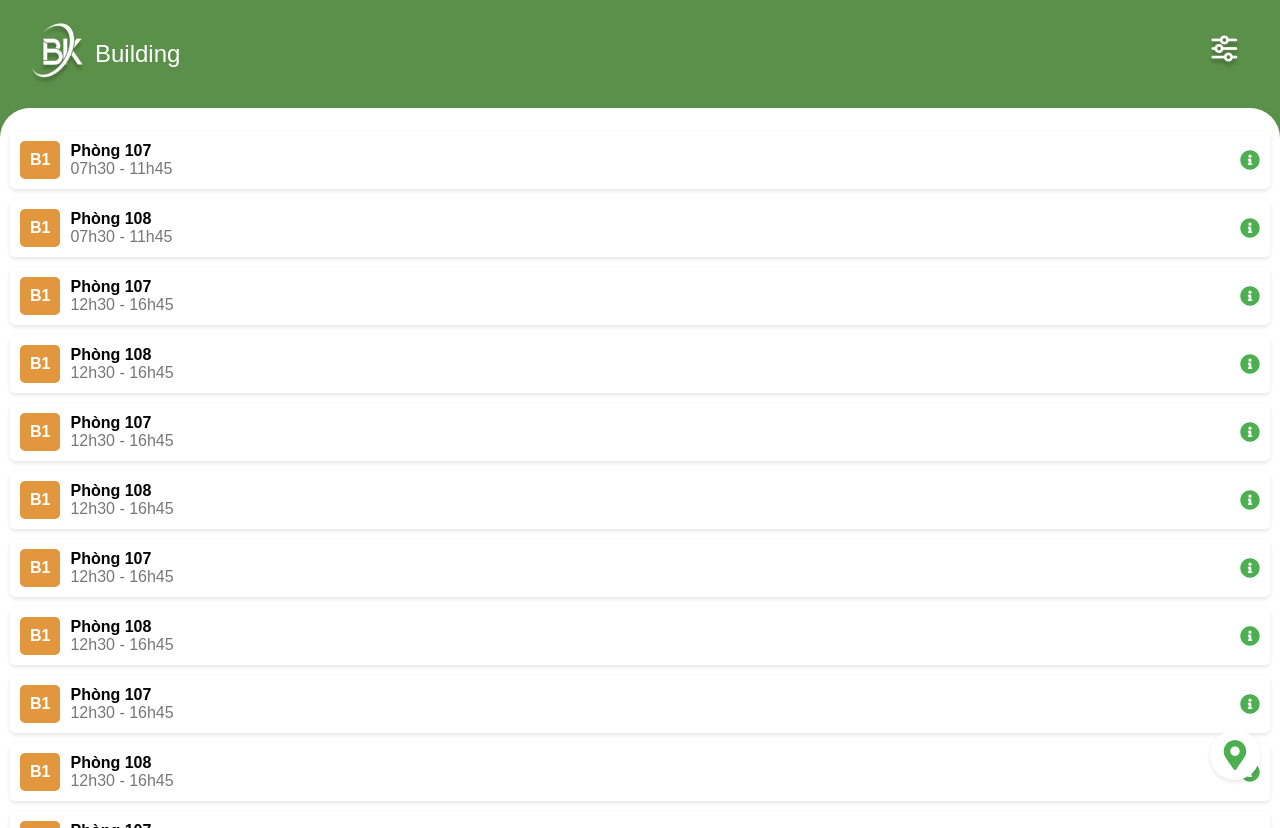
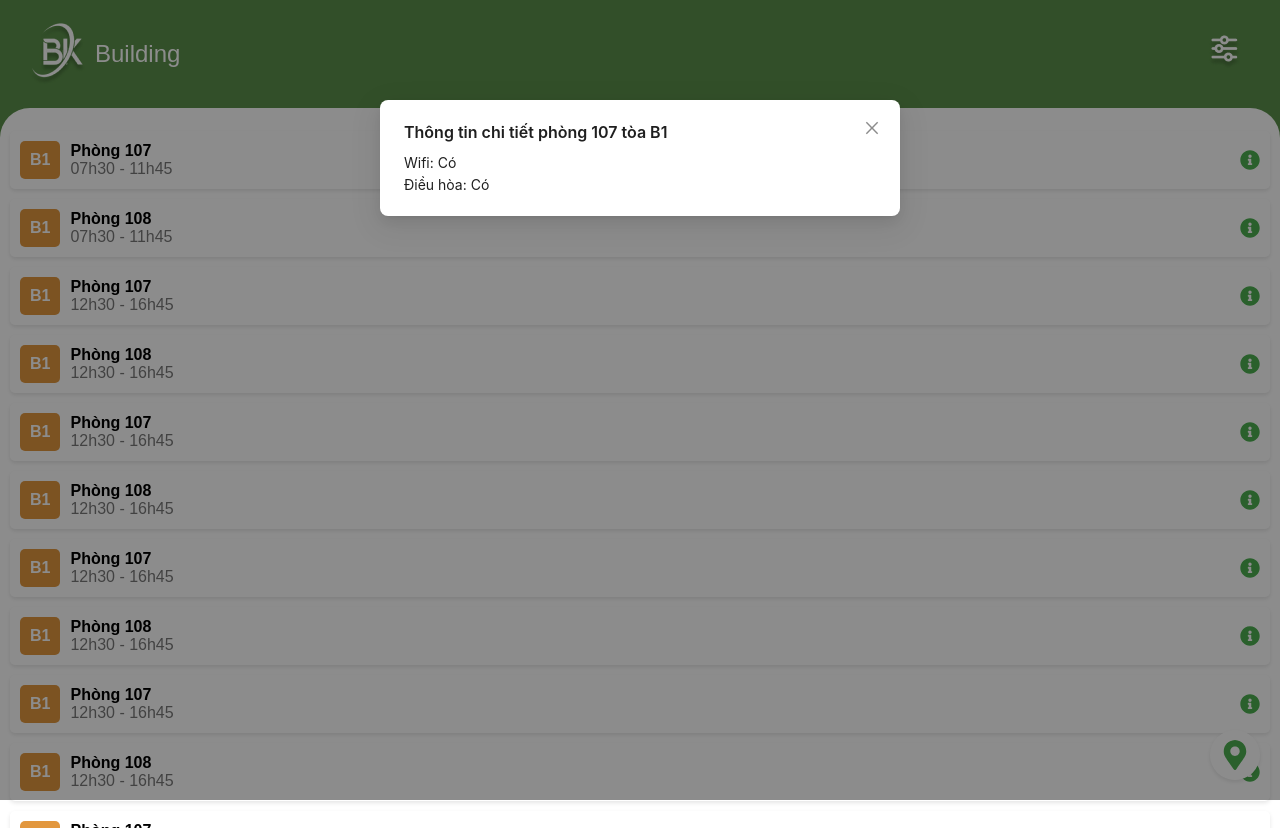
Before and after one commit to dinhminhx/bk_building, a React (Create React App) app: page / in a window 1280 px wide. Both pictures are taken after a click on the icon 1250 px from the left and 159 px from the top of the page. Built offline with nearby package versions, Linux system fonts and the light colour scheme.

Commit message:
update view room detail

```diff
--- a/src/pages/dashboard.js
+++ b/src/pages/dashboard.js
@@ -11,18 +11,14 @@ const Dashboard = (props) => {
     const buildingColors = props.buildingColors;
     const buildings = props.buildings;
     const [visible, setVisible] = useState(false);
-    // const [checkboxStates, setCheckboxStates] = useState({
-    //     checkbox1: false,
-    //     checkbox2: false,
-    //     checkbox3: false,
-    // });
+    const [selectedRoom, setSelectedRoom] = useState(null);
     const [selectedBuilding, setSelectedBuilding] = useState(null);
     const [startTime, setStartTime] = useState(null);
     const [endTime, setEndTime] = useState(null);
     const [filteredRoomSet, setFilteredRoomSet] = useState(rooms);
     const [selectedDate, setSelectedDate] = useState(dayjs().locale("vi")); // Set locale to Vietnamese
     const [startDate] = useState(dayjs("2024-01-01").locale("vi")); // Ngày bắt đầu của kỳ học
-
+    const [roomInfoModalVisible, setRoomInfoModalVisible] = useState(false);
     const handleMapClick = () => {
         setVisible(true);
     };
@@ -30,14 +26,10 @@ const Dashboard = (props) => {
     const closeModal = () => {
         setVisible(false);
     };
-
-    // const handleCheckboxChange = (e, checkbox) => {
-    //     setCheckboxStates({
-    //         ...checkboxStates,
-    //         [checkbox]: e.target.checked,
-    //     });
-    // };
-
+    const handleInfoClick = (room) => {
+        setRoomInfoModalVisible(true);
+        setSelectedRoom(room);
+    };
     const handleBuildingFilterChange = (value) => {
         if (value === "All") {
             setSelectedBuilding(null);
@@ -211,20 +203,26 @@ const Dashboard = (props) => {
                                 defaultValue="All"
                                 placeholder="Từ"
                                 onChange={(value) => setStartTime(value)}
-                                options={[{ value: "All", label: "All" }, ...timeSlots.map((slot) => ({
-                                    value: slot,
-                                    label: slot,
-                                }))]}
+                                options={[
+                                    { value: "All", label: "All" },
+                                    ...timeSlots.map((slot) => ({
+                                        value: slot,
+                                        label: slot,
+                                    })),
+                                ]}
                             />
                             <Select
                                 style={{ width: "100%" }}
                                 defaultValue="All"
                                 placeholder="Đến"
                                 onChange={(value) => setEndTime(value)}
-                                options={[{ value: "All", label: "All" }, ...timeSlots.map((slot) => ({
-                                    value: slot,
-                                    label: slot,
-                                }))]}
+                                options={[
+                                    { value: "All", label: "All" },
+                                    ...timeSlots.map((slot) => ({
+                                        value: slot,
+                                        label: slot,
+                                    })),
+                                ]}
                             />
                         </Col>
                     </Row>
@@ -266,9 +264,28 @@ const Dashboard = (props) => {
                             </div>
                             <div className="room-time">{room.time}</div>
                         </div>
-                        <FaInfoCircle className="info-icon" />
+                        <FaInfoCircle
+                            className="info-icon"
+                            onClick={() => handleInfoClick(room)}
+                        />
                     </div>
                 ))}
+                {selectedRoom && (
+                    <Modal
+                        title={`Thông tin chi tiết phòng ${selectedRoom.room} tòa ${selectedRoom.building}`}
+                        visible={roomInfoModalVisible}
+                        onCancel={() => setRoomInfoModalVisible(false)}
+                        footer={null}
+                    >
+                        <p>Wifi: {selectedRoom.wifi === 1 ? "Có" : "Không"}</p>
+                        <p>
+                            Điều hòa:{" "}
+                            {selectedRoom.air_conditioning === 1
+                                ? "Có"
+                                : "Không"}
+                        </p>
+                    </Modal>
+                )}
                 <FaMapMarkerAlt
                     className="map-float-icon"
                     style={{ fontSize: "50px" }}
```
